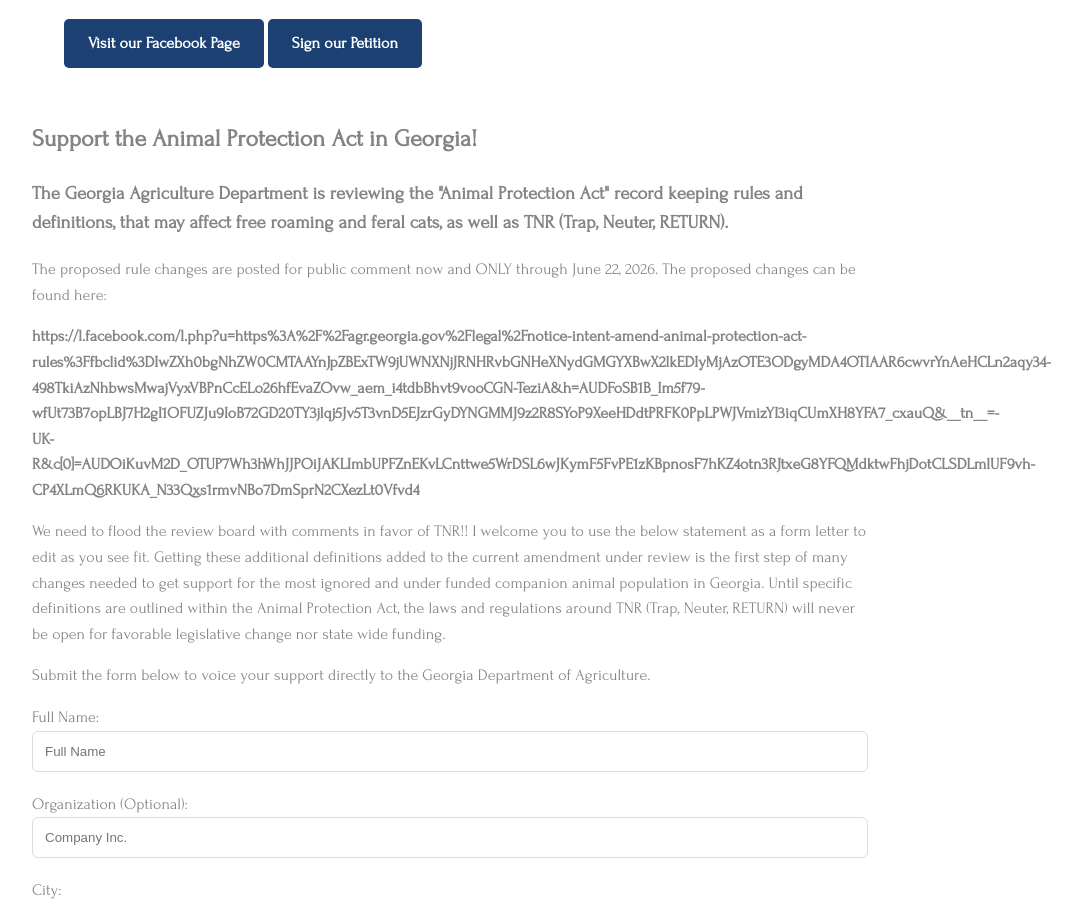
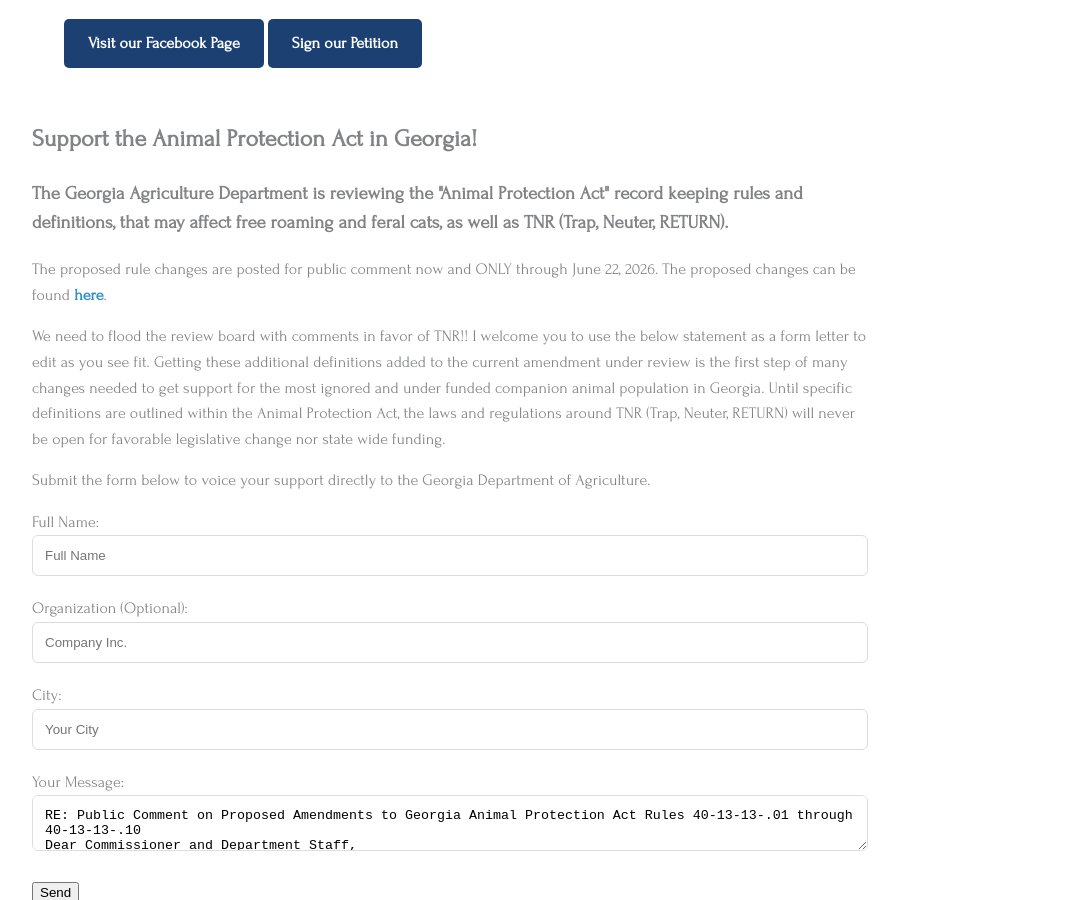
Before and after one commit to whitleybacon/gwinnett-animal-advocacy-alliance, a Jekyll site: the page built from index.html, in a window 1280 px wide and 900 px high, scrolled down 897 px. Shown: the whole window, without its empty margins (190-1272 px from the left). Built offline with Jekyll 4.4.1, drawn with Linux system fonts in a browser that asks for light colours; some of the changed lines change nothing that is shown.

Commit message:
Update index.html

```diff
--- a/index.html
+++ b/index.html
@@ -32,8 +32,8 @@
         <section class="advocacy-form">
             <h2>Support the Animal Protection Act in Georgia!</h2>
             <h3>The Georgia Agriculture Department is reviewing the "Animal Protection Act" record keeping rules and definitions, that may affect free roaming and feral cats, as well as TNR (Trap, Neuter, RETURN).</h3>
-            <p>The proposed rule changes are posted for public comment now and ONLY through June 22, 2026. The proposed changes can be found here:</p>
-            <p><b>https://l.facebook.com/l.php?u=https%3A%2F%2Fagr.georgia.gov%2Flegal%2Fnotice-intent-amend-animal-protection-act-rules%3Ffbclid%3DIwZXh0bgNhZW0CMTAAYnJpZBExTW9jUWNXNjJRNHRvbGNHeXNydGMGYXBwX2lkEDIyMjAzOTE3ODgyMDA4OTIAAR6cwvrYnAeHCLn2aqy34-498TkiAzNhbwsMwajVyxVBPnCcELo26hfEvaZOvw_aem_i4tdbBhvt9vooCGN-TeziA&h=AUDFoSB1B_Im5f79-wfUt73B7opLBJ7H2gI1OFUZJu9IoB72GD20TY3jlqj5Jv5T3vnD5EJzrGyDYNGMMJ9z2R8SYoP9XeeHDdtPRFK0PpLPWJVmizYI3iqCUmXH8YFA7_cxauQ&__tn__=-UK-R&c[0]=AUDOiKuvM2D_OTUP7Wh3hWhJJPOiJAKLImbUPFZnEKvLCnttwe5WrDSL6wJKymF5FvPE1zKBpnosF7hKZ4otn3RJtxeG8YFQMdktwFhjDotCLSDLmlUF9vh-CP4XLmQ6RKUKA_N33Qxs1rmvNBo7DmSprN2CXezLt0Vfvd4</b></p>
+            <p>The proposed rule changes are posted for public comment now and ONLY through June 22, 2026. The proposed changes can be found <a href="https://l.facebook.com/l.php?u=https%3A%2F%2Fagr.georgia.gov%2Flegal%2Fnotice-intent-amend-animal-protection-act-rules%3Ffbclid%3DIwZXh0bgNhZW0CMTAAYnJpZBExTW9jUWNXNjJRNHRvbGNHeXNydGMGYXBwX2lkEDIyMjAzOTE3ODgyMDA4OTIAAR6cwvrYnAeHCLn2aqy34-498TkiAzNhbwsMwajVyxVBPnCcELo26hfEvaZOvw_aem_i4tdbBhvt9vooCGN-TeziA&h=AUDFoSB1B_Im5f79-wfUt73B7opLBJ7H2gI1OFUZJu9IoB72GD20TY3jlqj5Jv5T3vnD5EJzrGyDYNGMMJ9z2R8SYoP9XeeHDdtPRFK0PpLPWJVmizYI3iqCUmXH8YFA7_cxauQ&__tn__=-UK-R&c[0]=AUDOiKuvM2D_OTUP7Wh3hWhJJPOiJAKLImbUPFZnEKvLCnttwe5WrDSL6wJKymF5FvPE1zKBpnosF7hKZ4otn3RJtxeG8YFQMdktwFhjDotCLSDLmlUF9vh-CP4XLmQ6RKUKA_N33Qxs1rmvNBo7DmSprN2CXezLt0Vfvd4
+">here</a>.</p>
             <p>We need to flood the review board with comments in favor of TNR!! I welcome you to use the below statement as a form letter to edit as you see fit. Getting these additional definitions added to the current amendment under review is the first step of many changes needed to get support for the most ignored and under funded companion animal population in Georgia. Until specific definitions are outlined within the Animal Protection Act, the laws and regulations around TNR (Trap, Neuter, RETURN) will never be open for favorable legislative change nor state wide funding.</p>
             <p>Submit the form below to voice your support directly to the Georgia Department of Agriculture.</p>
 
@@ -51,25 +51,28 @@
 
         <div class="form-group">
             <label for="city">City:</label>
-            <input type="text" id="city" name="city" placeholder="Atlanta" required>
+            <input type="text" id="city" name="city" placeholder="Your City" required>
         </div>
 
         <div class="form-group">
             <label for="message">Your Message:</label>
-            <textarea id="message" name="message">
-                RE: Public Comment on Proposed Amendments to Georgia Animal Protection Act Rules 40-13-13-.01 through 40-13-13-.10
+            <textarea id="message" name="message">RE: Public Comment on Proposed Amendments to Georgia Animal Protection Act Rules 40-13-13-.01 through 40-13-13-.10
 Dear Commissioner and Department Staff,
+
 Thank you for the opportunity to comment on the proposed amendments to the Georgia Animal Protection Act Rules.
 I appreciate the Department's efforts to improve animal welfare oversight and clarify the distinction between owned cats and stray cats. However, I respectfully request that the Department address a significant gap in the proposed definitions by recognizing feral cats, community cats, and community caretakers.
 The current definitions address owned cats and socialized stray cats but do not clearly identify how feral, unsocialized outdoor cats are classified. This lack of clarity creates uncertainty for shelters, veterinarians, rescue organizations, property owners, and volunteers who work with these animals throughout Georgia.
 I encourage the Department to adopt definitions for:
+
 • Feral Cat – a free-roaming cat that is not socialized to humans and is generally unsuitable for placement as a household pet.
 • Community Cat – a free-roaming outdoor cat, whether feral or socialized, that lives in a community setting.
 • Community Caretaker – a person who voluntarily provides food, water, shelter, monitoring, or veterinary care for community cats.
-I also respectfully request clarification that a cat returned to its established territory through a managed Trap-Neuter-Return (TNR) program, with property owner consent and ongoing caretaker oversight, is not considered abandoned. Managed TNR programs are widely used to reduce reproduction, improve animal welfare, and prevent unnecessary shelter intake.
+
+                I also respectfully request clarification that a cat returned to its established territory through a managed Trap-Neuter-Return (TNR) program, with property owner consent and ongoing caretaker oversight, is not considered abandoned. Managed TNR programs are widely used to reduce reproduction, improve animal welfare, and prevent unnecessary shelter intake.
 Providing clear definitions and guidance regarding community cats and TNR programs would improve consistency in enforcement, recordkeeping, and animal welfare practices across Georgia.
 Thank you for your consideration of these comments and your continued commitment to animal welfare.
-Respectfully,
+
+                Respectfully,
 [Name]
 [Organization, if applicable]
 [City, Georgia]
```
